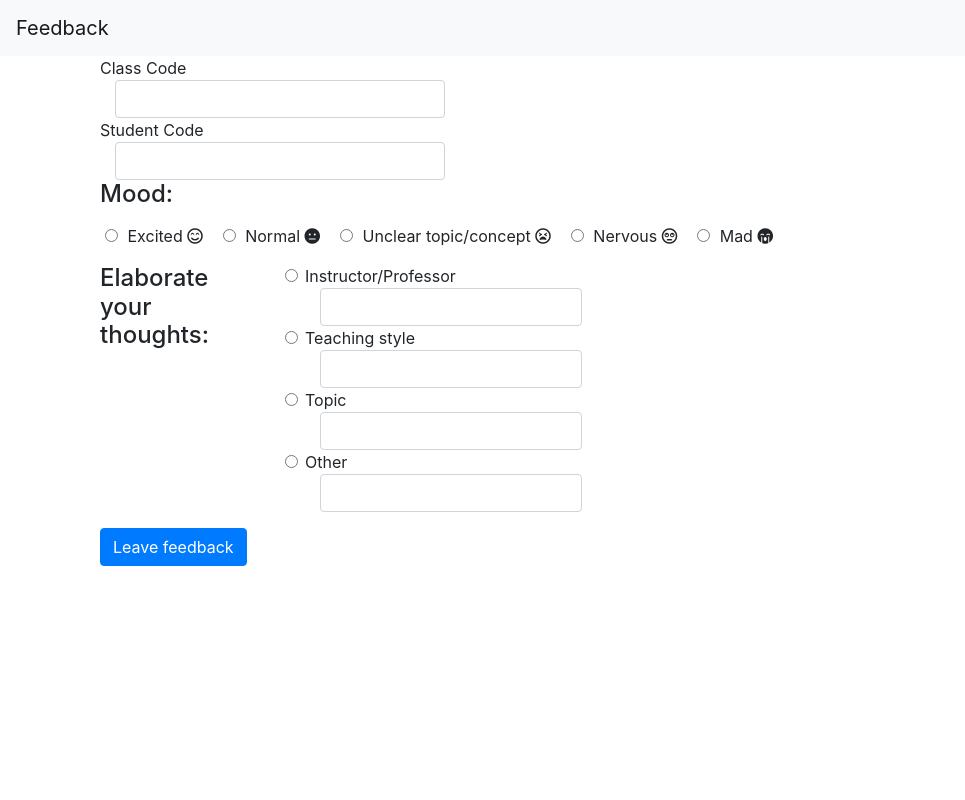
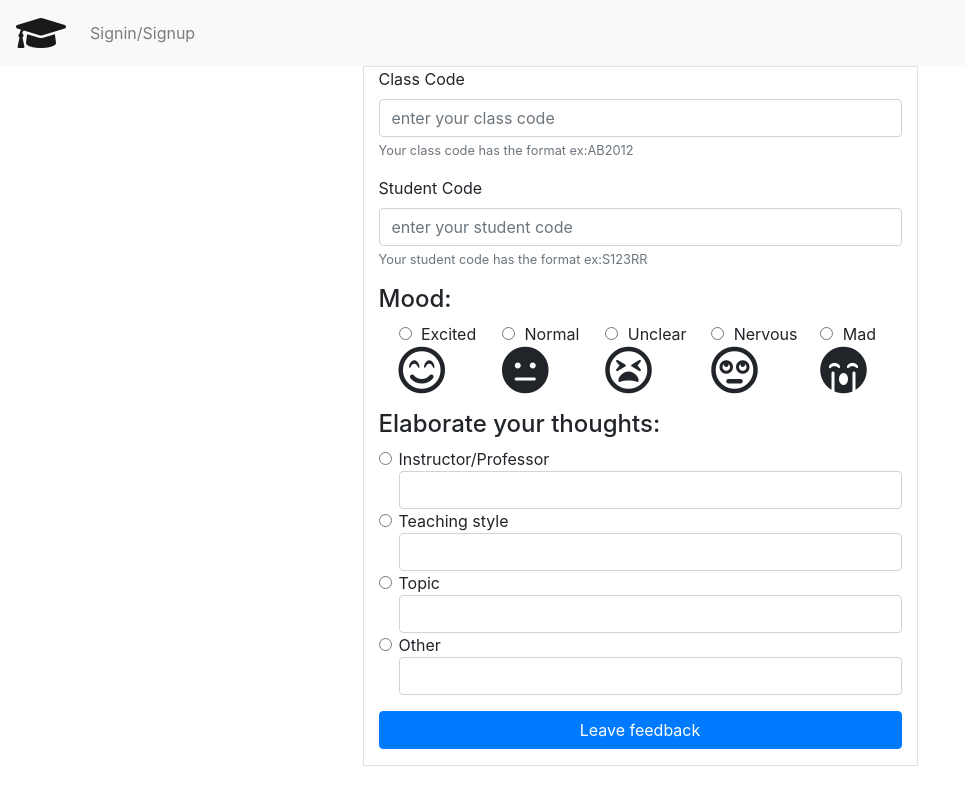
Before and after one commit to Asilkin1/student-feedback, a Flask app: page /student in a window 1280 px wide. Shown: the whole page, without its empty margins (0-965 px from the left). Run offline with Flask 2, Linux system fonts and the light colour scheme; some libraries are stand-ins or nearby versions.

Commit message:
Merge push

```diff
--- a/app.py
+++ b/app.py
@@ -1,59 +1,76 @@
 # Flask barebones
-from flask import Flask, render_template, request, redirect, url_for
+from flask import Flask, render_template, request, redirect, url_for, make_response
 from models import create_post, get_posts, delete_posts, create_class, get_class, delete_class
 from datetime import date, datetime
-from flask_sqlalchemy import SQLAlchemy
-from flask_login import LoginManager
-import sqlite3 as sl
 import time
 import random
+import sqlite3 as sl
+import matplotlib.pyplot as plt
+import pandas as pd
+import sqlite3 as sql
+from matplotlib.backends.backend_agg import FigureCanvasAgg as FigureCanvas
+from matplotlib.figure import Figure
+import io
 
 app = Flask(__name__)
-
-db = SQLAlchemy()
-login_manager = LoginManager()
-
 
 
 @app.route('/', methods=["POST", "GET"])
 def index():
-    return render_template('submit.html', title='submit')
+    return render_template('index.html', title='submit')
+
+@app.route('/signup', methods=["POST", "GET"])
+def signup():
+    return render_template('signup.html', title='signup')
+
 
 @app.route('/student', methods=["POST", "GET"])
 def student():
     if request.method == 'GET':
-        #Delete existing data in database (can change this later)
-        delete_posts()
+        # Delete existing data in database (can change this later)
+        # delete_posts()
+        pass
 
     if request.method == 'POST':
-        #Date
+        # Date
         dateNow = date.today()
 
-        #Time
+        # Time
         #timeNow = time.asctime().split(' ')[3]
         currentTime = datetime.now()
         timeNow = currentTime.strftime("%I:%M %p")
 
-        #Emoji number
+        # Emoji number
         emoji = request.form.get('emoji')
 
-        #class code
+        # class code
         classCode = request.form.get('classCode')
 
-        #Student code
+        # Student code
         studentCode = request.form.get('studentCode')
 
-        #Elaborate number
+        # Elaborate number
         elaborateNumber = request.form.get('elaborateNumber')
 
-        #Elaborate text
+        # Elaborate text
         elaborateText = request.form.get('elaborateText')
 
-        #create data in database
+        # create data in database
         create_post(dateNow, timeNow, classCode, studentCode, emoji, elaborateNumber, elaborateText)
 
     return render_template('student.html', title='student')
 
+
+
+#The "Dashboard" of the professor. Right now shows any classes that they create along with its class code and has a button to create a new class
+@app.route('/professor', methods=["POST", "GET"])
+def submission():
+    con = sl.connect('prof.db')
+    c = con.cursor()
+    result = c.execute("SELECT * FROM account").fetchall()
+    con.close()
+
+    return render_template('dashboard.html', title='dashboard', data = result)
 
 #creates a table for professor info
 con = sl.connect('prof.db')
@@ -69,7 +86,7 @@ with con:
         );
     """)
 
-#Right now this goes to the /professor part of the website. As this is a sign up page it should probably be changed to something like /professor/signup and go back to /professor when finished
+
 @app.route('/professor/create', methods=["POST", "GET"])
 def professor():
     con = sl.connect('prof.db')
@@ -109,53 +126,108 @@ def professor():
 
     return render_template('professor.html', title='professor')
 
-@app.route('/professor', methods=["POST", "GET"])
-def submission():
-    con = sl.connect('prof.db')
-    c = con.cursor()
-    result = c.execute("SELECT * FROM account").fetchall()
-    con.close()
 
-    return render_template('dashboard.html', title='dashboard', data = result)
+@app.route('/professorStats', methods=["POST", "GET"])
+def instructor():
+    return render_template('professorStats.html', title='instructor')
+
+#Called by professor.html
+@app.route('/analytics/check',methods=["POST","GET"])
+def check():
+    #Pull variables from professor form
+    ccode = request.args.get('classCode')
+    Category = request.args.get('category')
+
+    con = sql.connect('database.db') # connect to the database
+    Frame = pd.read_sql_query("SELECT * from feedback", con)  # Database to Pandas
+    # Filter Database by class code
+    Frame = Frame[Frame['classCode'] == ccode]
+
+
+    if(Frame.empty): #if the frame is empty, no class exists
+        return render_template('ClassNotFound.html',title='CNF')
+
+    elif(len(Frame.index) < 10): #If the whole datatable is smaller than 10 values
+        return render_template('notEnoughData.html', title='NED')
+
+    #Checks the size of the data depending on what category
+    else:
+        if(Category == 'Instructor'):
+            Frame = Frame[Frame['elaborateNumber']== "Instructor/Professor"]
+            if(len(Frame.index) < 10):
+                return render_template('notEnoughData.html',title='NED')
+            else:
+                return render_template('analytics.html',title='data')
+
+        elif(Category == 'Teaching-Style'):
+            Frame = Frame[Frame['elaborateNumber'] == "Teaching Style"]
+            if(len(Frame.index) < 10):
+                return render_template('notEnoughData.html',title='NED')
+            else:
+                return render_template('analytics.html',title='data')
+
+        elif(Category == 'Topic'):
+            Frame = Frame[Frame['elaborateNumber'] == "Topic"]
+            if(len(Frame.index) < 10):
+                return render_template('notEnoughData.html',title='NED')
+            else:
+                return render_template('analytics.html',title='data')
+
+        elif(Category == 'Other'):
+            Frame = Frame[Frame['elaborateNumber'] == "Other"]
+            if(len(Frame.index) < 10):
+                return render_template('notEnoughData.html',title='NED')
+            else:
+                return render_template('analytics.html',title='data')
+
+
+@app.route('/analytics/plot/<classCode>&<Category>', methods=["POST","GET"]) #vars to be passed in are <classcode> and <category>. & makes sure they are seperate!
+#Called by analytics.html
+def drawbar(classCode,Category):
+
+    #Match the category var to database names
+    if(Category=='Instructor'):
+        Category='Instructor/Professor'
+    elif(Category=='Teaching-Style'):
+        Category='Teaching Style'
+
+    con = sql.connect('database.db') # connect to the database
+    Frame = pd.read_sql_query("SELECT * from feedback", con)  # Database to Pandas
+    Frame = Frame[Frame['classCode'] == classCode] #filter by class
+    Frame = Frame[Frame['elaborateNumber']== Category] #filter by category
+
+    fig = Figure()
+    axis = fig.add_subplot(1,1,1)
+    Frame = Frame['emoji'] #get just the scores
+    x = [1,2,3,4,5] #Array of scores
+    y = [Frame[Frame==1].count(),Frame[Frame==2].count(),Frame[Frame==3].count(),Frame[Frame==4].count(),Frame[Frame==5].count()] #Count of each score
+    axis.bar(x,y) #bar plot
+    axis.set_title(Category)
+    axis.set_xlabel('Score')
+    axis.set_ylabel('Count')
+
+    #Flask stuff to print plot
+    canvas = FigureCanvas(fig)
+    output = io.BytesIO()
+    canvas.print_png(output)
+    response = make_response(output.getvalue())
+    response.mimetype = 'image/png'
+    return response
+
+@app.route('/analytics/calc/<classCode>&<Category>', methods=["POST","GET"])
+#Called by Analytics.html
+def calc(classCode,Category):
+    if(Category=='Instructor'):
+        Category='Instructor/Professor'
+    elif(Category=='Teaching-Style'):
+        Category='Teaching Style'
+
+    con = sql.connect('database.db') # connect to the database
+    Frame = pd.read_sql_query("SELECT * from feedback", con)  # Database to Pandas
+    Frame = Frame[Frame['classCode'] == classCode] #filter by class
+    Frame = Frame[Frame['elaborateNumber']== Category] #filter by category
+    Frame = Frame['emoji'] #Get just the numbers
+    return f'Your average score was {round(Frame.mean(),2)}' #return the mean
 
 if __name__ == '__main__':
     app.run(debug=True)
-
-# # Flask barebones
-# from flask import Flask, render_template, request, redirect, url_for
-
-# app = Flask(__name__)
-
-# @app.route('/', methods=["POST", "GET"])
-# def index():
-#     return render_template('index.html', title='submit')
-
-# @app.route('/student.html', methods=["POST", "GET"])
-# def student():
-#     # If POST methods
-#     if request.method == "POST":
-
-#         # Get mood from the form
-#         mood = request.form['mood']
-
-#         # Get elaborate stats
-#         elaborate = request.form['elaborate']
-
-#         # Get desc
-#         desc = request.form['desc'] # This doesn work
-
-#         # Let see what it will print
-#         print(mood,elaborate,desc)
-
-#         return render_template('student.html', title='student')
-
-#     if request.method == "GET":
-#         return render_template('student.html', title='student')
-
-# @app.route('/professor.html', methods=["POST", "GET"])
-# def instructor():
-#     return render_template('professor.html', title='instructor')
-
-
-# if __name__ == '__main__':
-#     app.run(debug=True)
--- a/models.py
+++ b/models.py
@@ -23,7 +23,6 @@ def delete_posts():
     cur.execute('delete from feedback')
     con.commit()
 
-
 def create_class(professorName, schoolName, departmentName, classId, sectionName, classCode):
     con = sql.connect(path.join(ROOT, 'prof.db'))
     cur = con.cursor()
--- a/schema.sql
+++ b/schema.sql
@@ -6,6 +6,6 @@ drop table if exists feedback;
         classCode text not null,
         studentCode text not null,
         emoji integer not null,
-        elaborateNumber integer not null,
+        elaborateNumber text not null,
         elaborateText text not null
     );
--- a/templates/base.html
+++ b/templates/base.html
@@ -12,19 +12,16 @@
             aria-controls="navbarTogglerDemo03" aria-expanded="false" aria-label="Toggle navigation">
             <span class="navbar-toggler-icon"></span>
         </button>
-        <a class="navbar-brand" href="/">Feedback</a>
+        <a class="navbar-brand" href="/"><i class="fas fa-graduation-cap fa-2x"></i></a>
 
-        <!-- <div class="collapse navbar-collapse" id="navbarTogglerDemo03">
-            <ul class="navbar-nav mr-auto mt-2 mt-lg-0">
-                <li class="nav-item active">
-                    <a class="nav-link" href="student.html">For student<span class="sr-only">(current)</span></a>
-                </li>
-                <li class="nav-item">
-                    <a class="nav-link" href="professor.html">For Professor</a>
-                </li>
-            </ul>
+        <ul class="navbar-nav mt-2 mt-lg-0">
+            <li class="nav-item">
+                <a class="nav-link" href="{{ url_for('signup')}}">Signin/Signup</a>
+            </li>
+        </ul>
 
-        </div> -->
+        </div>
+
     </nav>
     <!-- Render other templates inside this block -->
     <main role="main" class="container" id="content">
--- a/templates/dashboard.html
+++ b/templates/dashboard.html
@@ -36,5 +36,7 @@
    </table>
 
 <p align="center"><a href=professor/create ><button class=grey style="height:75px;width:150px">Create Class</button></a></p>
+<p class="lead"><a type="button" href="{{ url_for('instructor')}}" class="btn btn-light">Go to stats</a></p>
+
 
 {% endblock %}
--- a/templates/student.html
+++ b/templates/student.html
@@ -4,37 +4,39 @@
 {% block content %}
 
 <!-- Content for student page -->
-<div class="container">
+<div class="container mx-auto border col-md-6">
 
-    <form action="/student" method="post">
-        <label class="form-check-label" for="teachingstyle">
-            Class Code
-        </label>
-        <div class="col-sm-4">
-            <input type="text" class="form-control" id="text" name="classCode">
-        </div>
-        <label class="form-check-label" for="teachingstyle">
-            Student Code
-        </label>
-        <div class="col-sm-4">
-            <input type="text" class="form-control" id="text" name="studentCode">
+    <form class="justify-content-md-center" action="/student" method="post">
+        <!-- Class Code row -->
+        <div class="form-group ">
+            <label for="ccode">Class Code</label>
+            <input type="text" class="form-control " id="ccode" name="classCode" aria-describedby="codeHint"
+                placeholder="enter your class code">
+            <small id="codeHint" class="form-text text-muted">Your class code has the format ex:AB2012</small>
         </div>
 
-        <fieldset class="form-group">
-            <div class="row">
-                <legend class="col-form-label col-sm-2 pt-0">
+        <!-- Student Code row -->
+        <div class="form-group">
+            <label for="scode">Student Code</label>
+            <input type="text" class="form-control " id="scode" name="studentCode" aria-describedby="scodeHint"
+                placeholder="enter your student code">
+            <small id="scodeHint" class="form-text text-muted">Your student code has the format ex:S123RR</small>
+        </div>
+
+        <!-- Mood section -->
+        <div class="form-group">
+            <legend>
                 <h4>Mood:</h4>
             </legend>
 
             <!-- Excited -->
-                <div class="col-sm-10 form-check-inline">
+            <div class="form-check-inline">
                 <div class="form-check">
                     <input class="form-check-input" type="radio" name="emoji" id="excited" value="5">
-                        <label class="form-check-label" for="gridRadios1">
+                    <label class="form-check-label" for="excited">
                         Excited
                     </label>
-                        <i class="far fa-smile-beam"></i>
-
+                    <i class="far fa-smile-beam fa-3x"></i>
                 </div>
 
             <!-- Normal  -->
@@ -43,16 +45,16 @@
                 <label class="form-check-label" for="normal">
                     Normal
                 </label>
-                        <i class="fas fa-meh"></i>
+                <i class="fas fa-meh fa-3x"></i>
             </div>
 
             <!-- Unclear topic concept -->
             <div class="form-check">
                 <input class="form-check-input" type="radio" name="emoji" id="unclear" value="3">
                 <label class="form-check-label" for="unclear">
-                            Unclear topic/concept
+                    Unclear
                 </label>
-                        <i class="far fa-tired"></i>
+                <i class="far fa-tired fa-3x"></i>
                 </div>
 
                 <!-- Nervous -->
@@ -61,7 +63,7 @@
                     <label class="form-check-label" for="nervous">
                         Nervous
                     </label>
-                        <i class="far fa-meh-rolling-eyes"></i>
+                    <i class="far fa-meh-rolling-eyes fa-3x"></i>
                 </div>
 
                 <!-- Mad -->
@@ -70,39 +72,40 @@
                     <label class="form-check-label" for="mad">
                         Mad
                     </label>
-                        <i class="fas fa-sad-cry"></i>
+                    <i class="fas fa-sad-cry fa-3x"></i>
                 </div>
 
             </div>
         </div>
-        </fieldset>
+
 
         <!-- Elaborte part -->
-        <div class="form-group row">
-            <div class="col-sm-2">
+        <div class="form-group">
+            <div>
                 <h4>Elaborate your thoughts:</h4>
             </div>
-            <div class="col-md-10">
+            <div>
 
                 <!-- Instructor/Professor -->
                 <div class="form-check">
                     <input class="form-check-input" name="elaborateNumber" type="radio" id="professor"
                         value="Instructor/Professor">
-                    <label class="form-check-label" for="gridCheck1">
+                    <label class="form-check-label" for="professor">
                         Instructor/Professor
                     </label>
-                    <div class="col-sm-4">
+                    <div>
                         <input type="text" name="elaborateText" class="form-control" id="text">
                     </div>
                 </div>
 
                 <!-- Teaching style -->
                 <div class="form-check">
-                    <input class="form-check-input" name="elaborateNumber" type="radio" id="teaching" value="Teaching style">
-                    <label class="form-check-label" for="teachingstyle">
+                    <input class="form-check-input" name="elaborateNumber" type="radio" id="teaching"
+                        value="Teaching style">
+                    <label class="form-check-label" for="teaching">
                         Teaching style
                     </label>
-                    <div class="col-sm-4">
+                    <div>
                         <input type="text" name="elaborateText" class="form-control" id="text">
                     </div>
                 </div>
@@ -110,10 +113,10 @@
                 <!-- Topic -->
                 <div class="form-check">
                     <input class="form-check-input" name="elaborateNumber" type="radio" id="topic" value="Topic">
-                    <label class="form-check-label" for="teachingstyle">
+                    <label class="form-check-label" for="topic">
                         Topic
                     </label>
-                    <div class="col-sm-4">
+                    <div>
                         <input type="text" name="elaborateText" class="form-control" id="text">
                     </div>
                 </div>
@@ -121,10 +124,10 @@
                 <!-- Other -->
                 <div class="form-check">
                     <input class="form-check-input" name="elaborateNumber" type="radio" id="other" value="Other">
-                    <label class="form-check-label" for="teachingstyle">
+                    <label class="form-check-label" for="other">
                         Other
                     </label>
-                    <div class="col-sm-4">
+                    <div>
                         <input type="text" name="elaborateText" class="form-control" id="text">
                     </div>
                 </div>
@@ -133,9 +136,9 @@
         </div>
 
         <!-- Submit button -->
-        <div class="form-group row">
-            <div class="col-sm-10">
-                <button type="submit" class="btn btn-primary">Leave feedback</button>
+        <div class="form-group">
+            <div>
+                <button type="submit" class="btn btn-primary btn-block">Leave feedback</button>
             </div>
         </div>
     </form>
```
Also changed, not shown: templates/ClassNotFound.html (added, +25 -0 lines), templates/analytics.html (added, +20 -0 lines), templates/index.html (+17 -0 lines), templates/notEnoughData.html (added, +46 -0 lines), templates/professorData.html (added, +14 -0 lines), templates/professorStats.html (added, +41 -0 lines), templates/signup.html (added, +48 -0 lines), templates/submit.html (deleted, +0 -10 lines), README.md, account.db (deleted), database.db, prof.db. Lines whose indentation alone changed are shown as unchanged.
